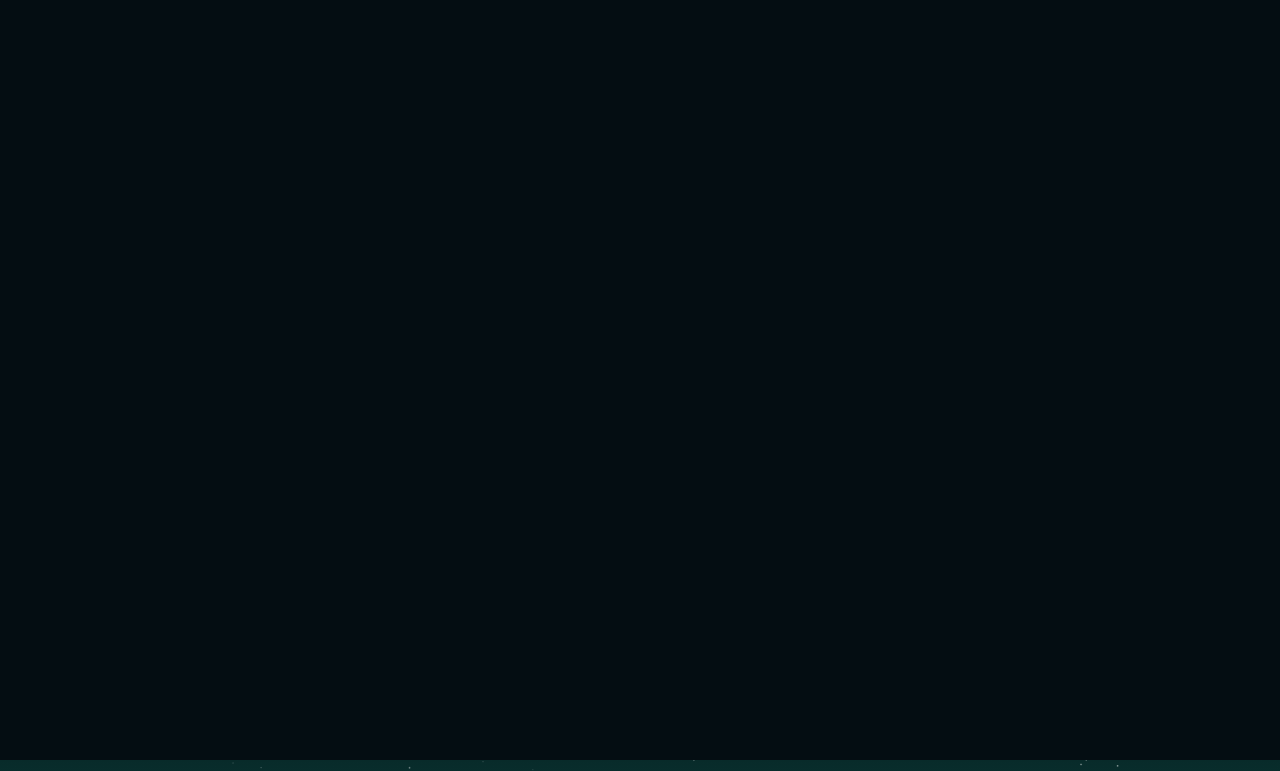
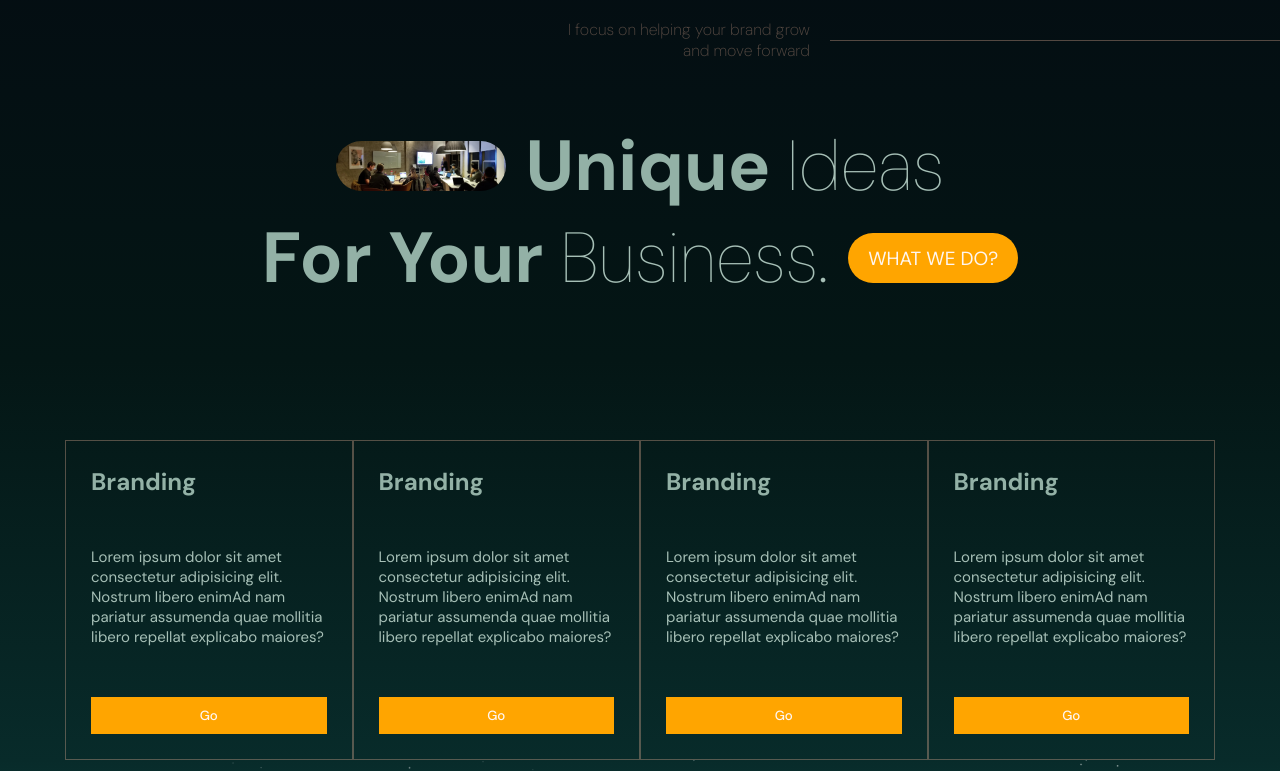
Before and after one commit to fatiseddigh/animated-portfolio, a React (Vite) app: page / in a window 1280 px wide. Shown: the part 1640-2411 px from the top of the page. Built offline with nearby package versions, Linux system fonts and the light colour scheme.

Commit message:
feat: add services

```diff
--- a/src/App.jsx
+++ b/src/App.jsx
@@ -1,6 +1,7 @@
 import Intro from "./components/intro/Intro";
 import Navbar from "./components/layout/navbar/Navbar";
 import Parallax from "./components/parallax/Parallax";
+import Services from "./components/services/Services";
 
 import "./styles/app.scss";
 const App = () => {
@@ -13,7 +14,9 @@
       <section id="Services">
         <Parallax type="services" />
       </section>
-      <section>Services</section>
+      <section>
+        <Services />
+      </section>
       <section id="Portfolio">
         <Parallax type="portfolio" />
       </section>
--- /dev/null
+++ b/src/components/services/Services.jsx
@@ -0,0 +1,111 @@
+import { useRef } from "react";
+import "./services.scss";
+import { motion, useInView } from "framer-motion";
+const variants = {
+  initial: {
+    x: -500,
+    y: 100,
+    opacity: 0,
+  },
+  animate: {
+    x: 0,
+    opacity: 1,
+    y: 0,
+    transition: {
+      duration: 1,
+      staggerChildren: 0.1,
+    },
+  },
+};
+const Services = () => {
+  const ref = useRef();
+
+  const isInView = useInView(ref, { margin: "-100px" });
+
+  return (
+    <motion.div
+      className="services"
+      variants={variants}
+      initial="initial"
+      // animate="animate"
+      // whileInView="animate"
+      ref={ref}
+      animate={isInView && "animate"}
+    >
+      <motion.div className="textContainer" variants={variants}>
+        <p>
+          I focus on helping your brand grow
+          <br /> and move forward
+        </p>
+        <hr />
+      </motion.div>
+      <motion.div className="titleContainer" variants={variants}>
+        <div className="title">
+          <img src="/people.webp" alt="" />
+          <h1>
+            <motion.b whileHover={{ color: "orange" }}>Unique</motion.b> Ideas
+          </h1>
+        </div>
+        <div className="title">
+          <h1>
+            <motion.b whileHover={{ color: "orange" }}>For Your </motion.b>
+            Business.
+          </h1>
+          <button>WHAT WE DO?</button>
+        </div>
+      </motion.div>
+      <motion.div className="listContainer" variants={variants}>
+        <motion.div className="box" whileHover={{ background: "lightyellow" }}>
+          <h2>Branding</h2>
+          <p>
+            Lorem ipsum dolor sit amet consectetur adipisicing elit. Nostrum
+            libero enimAd nam pariatur assumenda quae mollitia libero repellat
+            explicabo maiores?
+          </p>
+          <button>Go</button>
+        </motion.div>
+        <motion.div
+          className="box"
+          whileHover={{ background: "lightyellow" }}
+          variants={variants}
+        >
+          <h2>Branding</h2>
+          <p>
+            Lorem ipsum dolor sit amet consectetur adipisicing elit. Nostrum
+            libero enimAd nam pariatur assumenda quae mollitia libero repellat
+            explicabo maiores?
+          </p>
+          <button>Go</button>
+        </motion.div>
+        <motion.div
+          className="box"
+          whileHover={{ background: "lightyellow" }}
+          variants={variants}
+        >
+          <h2>Branding</h2>
+          <p>
+            Lorem ipsum dolor sit amet consectetur adipisicing elit. Nostrum
+            libero enimAd nam pariatur assumenda quae mollitia libero repellat
+            explicabo maiores?
+          </p>
+          <button>Go</button>
+        </motion.div>
+        <motion.div
+          className="box"
+          whileHover={{ background: "lightyellow" }}
+          variants={variants}
+        >
+          <h2>Branding</h2>
+          <p>
+            Lorem ipsum dolor sit amet consectetur adipisicing elit. Nostrum
+            libero enimAd nam pariatur assumenda quae mollitia libero repellat
+            explicabo maiores?
+          </p>
+          <button>Go</button>
+        </motion.div>
+      </motion.div>
+    </motion.div>
+  );
+};
+
+export default Services;
--- /dev/null
+++ b/src/components/services/services.scss
@@ -0,0 +1,89 @@
+.services {
+  background: linear-gradient(180deg, #040d12, #041615, #082b2a);
+  height: 100%;
+  display: flex;
+  flex-direction: column;
+  justify-content: space-between;
+  .textContainer {
+    display: flex;
+    align-self: flex-end;
+    align-items: center;
+    flex: 1;
+    gap: 20px;
+    p {
+      text-align: right;
+      font-size: 16px;
+      font-weight: 200;
+      color: #d5a58c62;
+    }
+    hr {
+      width: 450px;
+      border: none;
+      border-top: 0.5px solid #d5a58c62;
+    }
+  }
+  .titleContainer {
+    flex: 2;
+    display: flex;
+    flex-direction: column;
+    align-items: center;
+
+    .title {
+      display: flex;
+      align-items: center;
+      gap: 20px;
+
+      img {
+        width: 170px;
+        height: 50px;
+        border-radius: 50px;
+        object-fit: cover;
+      }
+
+      h1 {
+        font-size: 71px;
+        font-weight: 100;
+        color: #a6bfb6;
+      }
+
+      button {
+        width: 170px;
+        height: 50px;
+        border-radius: 50px;
+        background-color: orange;
+        border: none;
+        font-size: 19px;
+        cursor: pointer;
+        color: #fef6f1;
+      }
+    }
+  }
+  .listContainer {
+    flex: 2;
+    display: flex;
+    max-width: 1150px;
+    margin: auto;
+
+    .box {
+      padding: 25px;
+      border: 0.5px solid #d5a58c62;
+      display: flex;
+      flex-direction: column;
+      justify-content: space-between;
+
+      p {
+        font-size: 15px;
+        color: #a6bfb6;
+      }
+
+      button {
+        font-weight: 500;
+        color: #fef6f1;
+        padding: 10px;
+        background-color: orange;
+        border: none;
+        cursor: pointer;
+      }
+    }
+  }
+}
```
